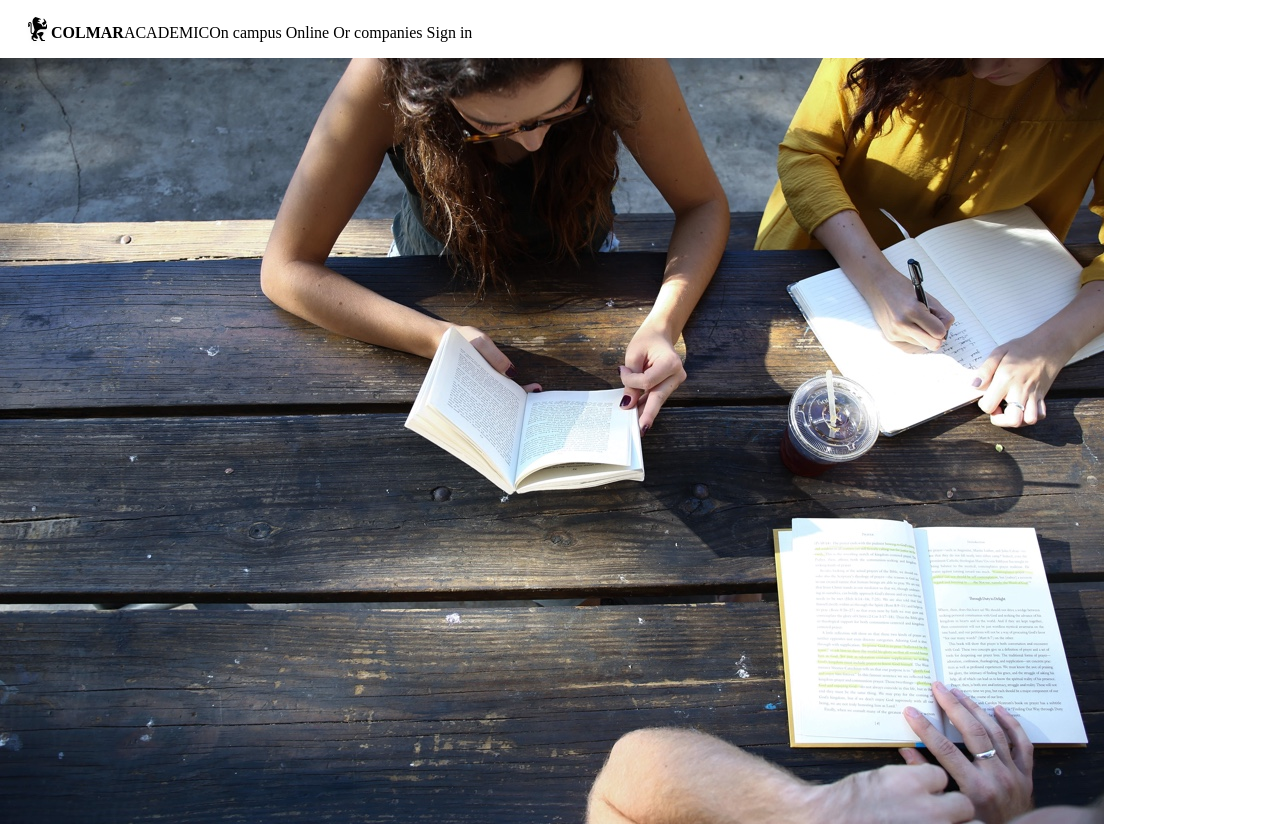
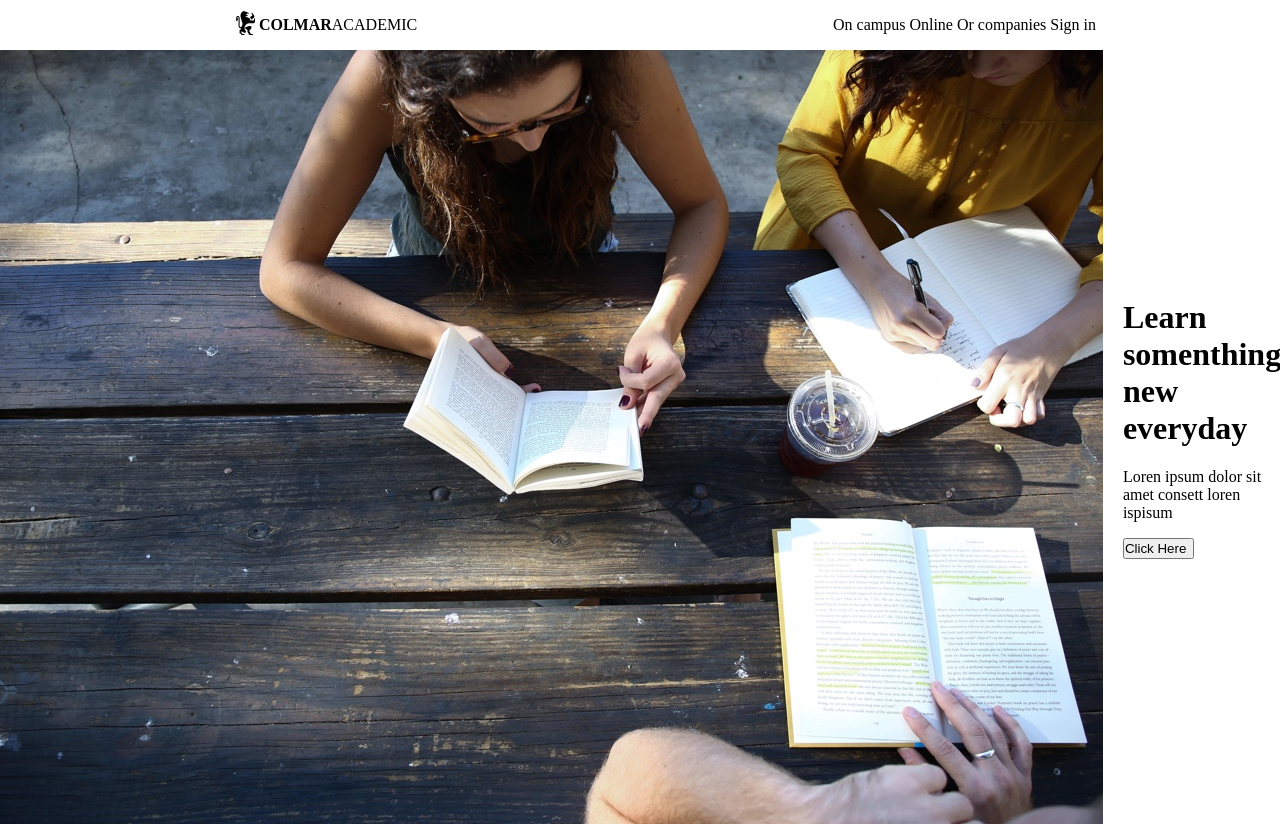
Before and after one commit to Glaubercuici/comar_academy, a plain HTML site: page index.html in a window 1280 px wide. Shown: the top 826 px of the page. Drawn offline with Linux system fonts and the light colour scheme.

Commit message:
furst after long time

```diff
--- a/css/style.css
+++ b/css/style.css
@@ -6,22 +6,44 @@
 
 
 }
+body {
+  width: 100%;
+  height: 100%;
+}
+
 
 
 
 .cabeca {
+  top: 0px;
 height: 64 px;
 width: 100%;
 background-color: white;
 position: fixed;
 display:flex;
 align-items: center;
+justify-content: space-around;
 padding-left: 24px;
 z-index: 1;
+margin: 0  auto
 
 }
+.logo{
+  display: flex;
+  flex-direction: row;
+}
 
-.navbar {
-    padding-right: 32px;
-    justify-content: right;
+.firt_sesh {
+  width: 100%;
+  margin-top: 64px;
+  display: flex;
+  flex-direction: row;
+  align-items: center;
+  justify-content: center;
+  margin: 0 auto;
+  gap: 20px;
 }
+
+.img_one {
+  width: 60%;
+}
--- a/index.html
+++ b/index.html
@@ -8,14 +8,13 @@
     <title>COLMARACADEMIC</title>
 </head>
 <body>
+    <div class="container">
         <header class="cabeca">
+
                 <div class="logo">
                     <img src="resources/images/ic-logo.svg">
-        </div>
-        <div class="name">
                     <p><b>COLMAR</b>ACADEMIC</p>
                 </div>
-
 
                 <div class="navbar">
                     <nav>
@@ -26,14 +25,16 @@
                     </nav>
                 </div>
         </header>
+    </div>
 
     <main>
-        <section class="firt_sesh">
-            <div class="imgone">
+        <div class="firt_sesh">
+
+                <div class="img-one">
                     <img src="resources/images/banner.jpg">
 
                 </div>
-
+                <div class="content_first">
                     <div class="content1">
                         <h1>Learn somenthing new everyday</h1>
                         <p> Loren ipsum dolor sit amet consett loren ispisum</p>
@@ -43,6 +44,8 @@
                     <button class="btn">
                         <a>Click Here</a>
                     </button>
+                </div>
+
 
        </section>
 
```
Also changed, not shown: 2 other files. Lines whose indentation alone changed are shown as unchanged.
